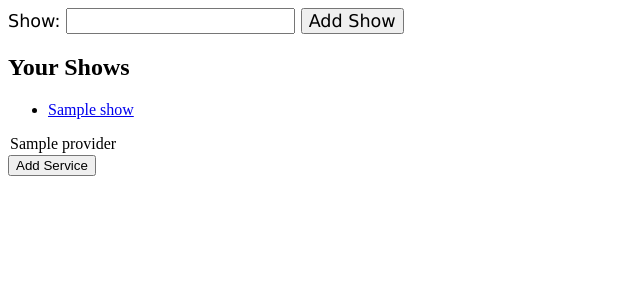
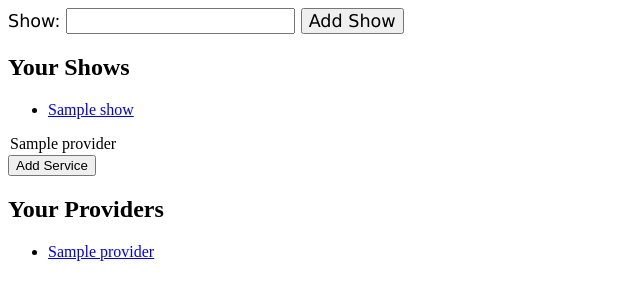
Before and after one commit to mrshll/SlipStream2, a Django app: template templates/index.html in a window 1280 px wide. Shown: the top 300 px of the page, without its empty margins (0-640 px from the left). Run offline with Django 3.2, Linux system fonts and the light colour scheme; the template is opened without the code that fills it: values that come from a table or form of the project are taken from there, others are empty; tables that the repository leaves empty hold one stand-in row (values such as "Sample post").

Commit message:
added lists to index

```diff
--- a/templates/index.html
+++ b/templates/index.html
@@ -17,7 +17,7 @@
         <h2>Your Shows</h2>
         <ul>
             {% for show in userprofile.shows.all %}
-            <li> <a href="/show/{{ show.id }}">{{ show.name }} </a> </li>
+            <li> <a href="/show/{{ show.id }}">{{ show.name }}</a> </li>
             {% endfor %}
         </ul>
     </div>
@@ -35,7 +35,15 @@
     </form>
 
 
-    <div id="provider_list"></div>
+    <div id="provider_list">
+        <h2>Your Providers</h2>
+
+        <ul>
+            {% for provider in userprofile.providers.all %}
+            <li> <a href="/show/{{ provider.id }}">{{ provider.name }}</a> </li>
+            {% endfor %}
+        </ul>
+    </div>
 
 </div>
 {% endblock %}
```
